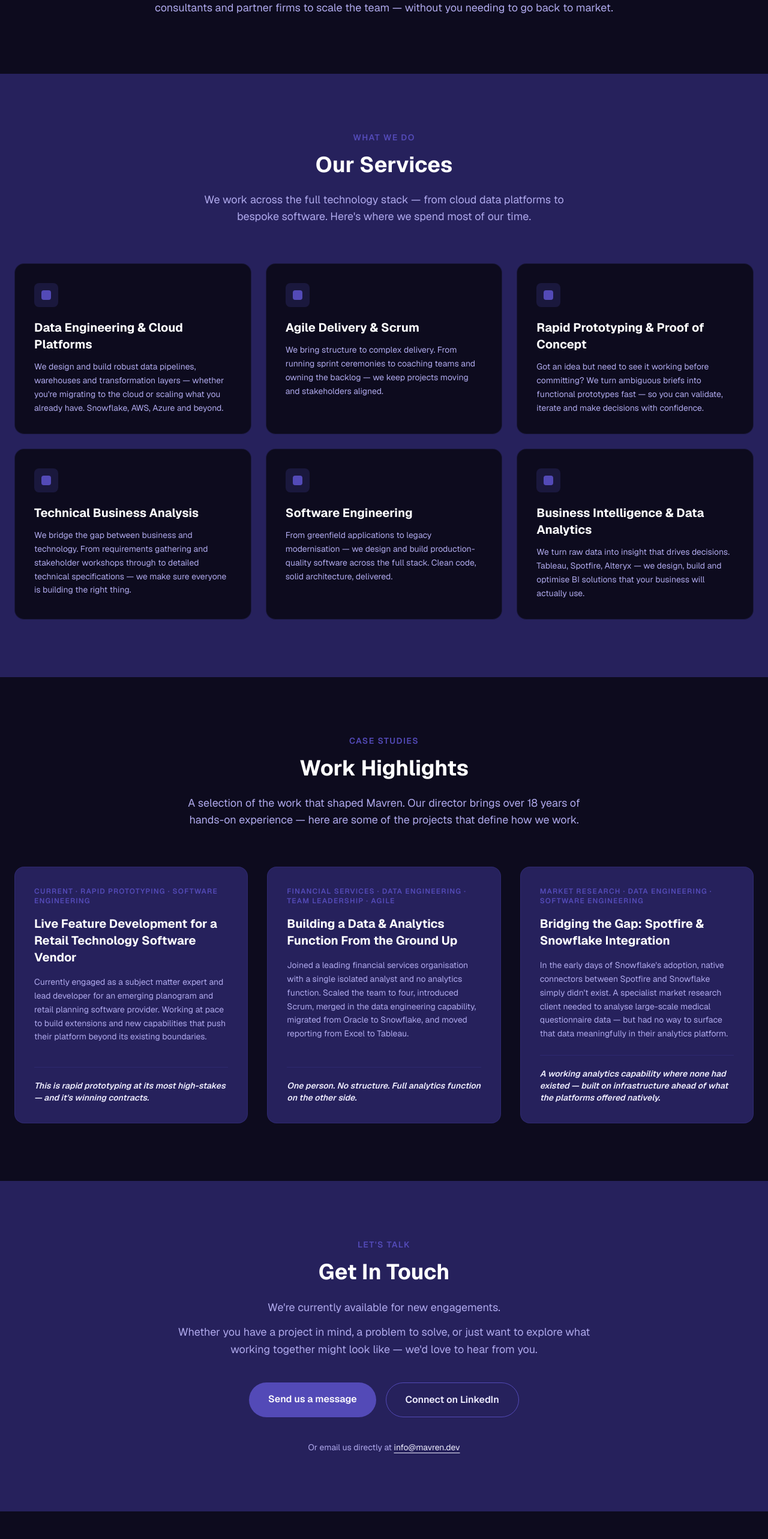
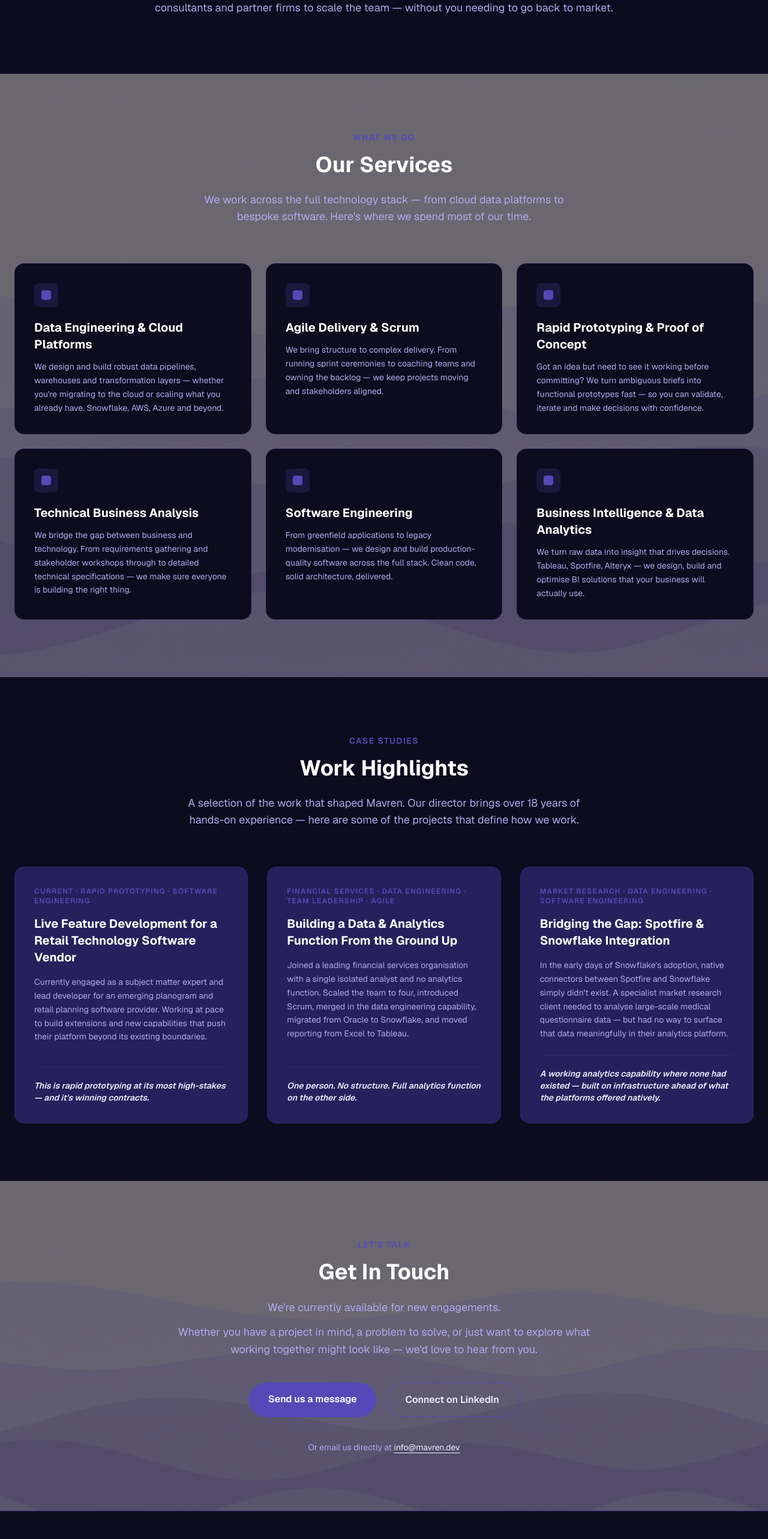
Before and after one commit to MavrenLtd/Mavren, a Next.js app: page / in a window 1280 px wide. Shown: the part 2760-5326 px from the top of the page at 60% size. Built offline with nearby package versions, Linux system fonts and the light colour scheme.

Commit message:
Wavy background on Services and Contact sections

```diff
--- a/app/components/Contact.tsx
+++ b/app/components/Contact.tsx
@@ -1,7 +1,17 @@
+import Image from "next/image";
+
 export default function Contact() {
   return (
-    <section id="contact" className="bg-dark-purple py-24">
-      <div className="max-w-3xl mx-auto px-6 text-center">
+    <section id="contact" className="relative py-24 overflow-hidden">
+      <Image
+        src="/Wavy purple background-darker.png"
+        alt=""
+        fill
+        className="object-cover object-center"
+        aria-hidden="true"
+      />
+      <div className="absolute inset-0 bg-navy/60" />
+      <div className="relative z-10 max-w-3xl mx-auto px-6 text-center">
         <p className="text-brand-purple font-semibold text-sm uppercase tracking-widest mb-4">
           Let&apos;s Talk
         </p>
--- a/app/components/Services.tsx
+++ b/app/components/Services.tsx
@@ -1,3 +1,5 @@
+import Image from "next/image";
+
 const services = [
   {
     title: "Data Engineering & Cloud Platforms",
@@ -33,8 +35,16 @@ const services = [
 
 export default function Services() {
   return (
-    <section id="services" className="bg-dark-purple py-24">
-      <div className="max-w-7xl mx-auto px-6">
+    <section id="services" className="relative py-24 overflow-hidden">
+      <Image
+        src="/Wavy purple background-darker.png"
+        alt=""
+        fill
+        className="object-cover object-center"
+        aria-hidden="true"
+      />
+      <div className="absolute inset-0 bg-navy/60" />
+      <div className="relative z-10 max-w-7xl mx-auto px-6">
         <div className="text-center mb-16">
           <p className="text-brand-purple font-semibold text-sm uppercase tracking-widest mb-4">
             What We Do
```
